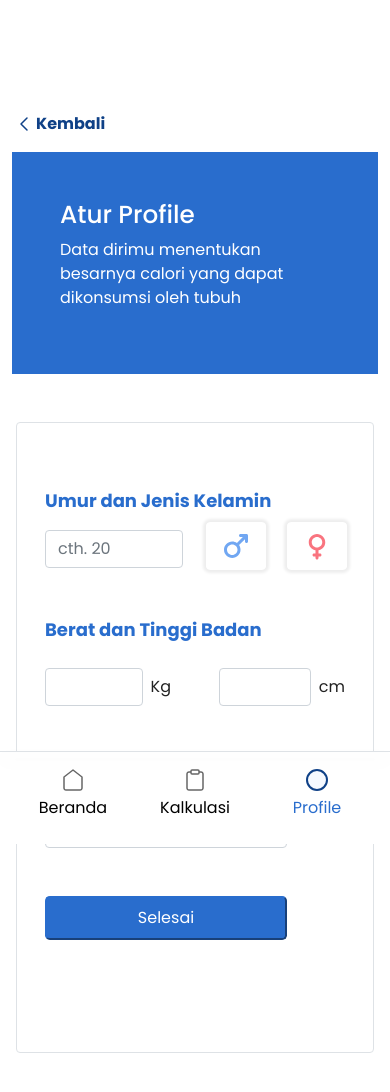
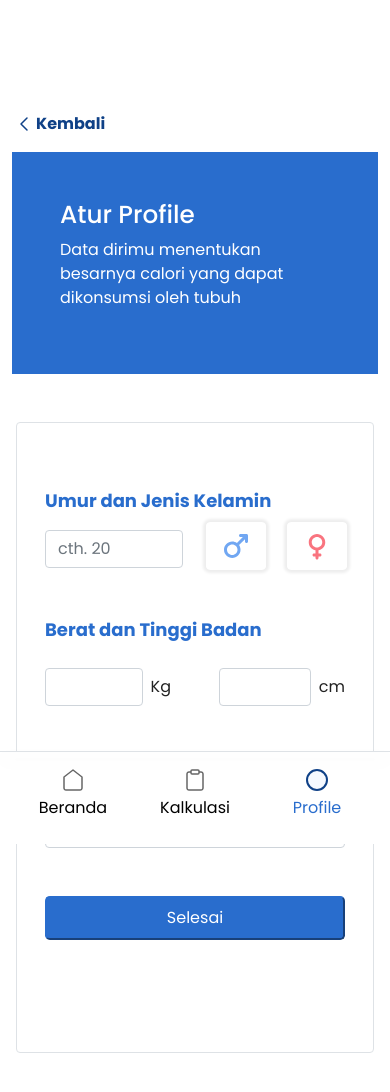
Before and after one commit to vitQQ/front-end-vitQ, a React (Create React App) app: page /akunku/editprofil in a window 390 px wide. Shown: the top 1092 px of the page. Built offline with nearby package versions, Linux system fonts and the light colour scheme; no server answers; sample sign-in values are in the browser's storage.

Commit message:
edit responsive mobile

```diff
--- a/src/pages/Profil/Profile.js
+++ b/src/pages/Profil/Profile.js
@@ -156,7 +156,7 @@ export default function EditProfile() {
           <div className="beratdantinggibadan my-5">
             <p className="fs-h3 fw-bold text-primary-3">Level Aktivitas atau Olahraga</p>
             <div className="row gx-5 d-flex align-items-center">
-              <div className="col-10 d-flex align-items-center">
+              <div className="col-12 col-xxl-8 col-xl-8 col-lg-8 col-md-8 d-flex align-items-center">
                 <div className="select w-100">
                   <select {...register("activity_level", { required: true })} className={errors?.activity_level ? "is-invalid form-select w-100 m-auto m-3 p-2" : "form-select w-100 m-auto m-3 p-2"}>
                     <option selected value="" disabled>
@@ -179,9 +179,11 @@ export default function EditProfile() {
                     </option>
                   </select>
                   <span className="focus"></span>
-                  <button className="w-100 p-2 my-5 btn-primary-3 text-white rounded-3" type="submit">
-                    Selesai
-                  </button>
+                  <div className="col-sm-12">
+                    <button className="w-100 p-2 my-5 btn-primary-3 text-white rounded-3 w-100" type="submit">
+                      Selesai
+                    </button>
+                  </div>
                 </div>
               </div>
             </div>
```
